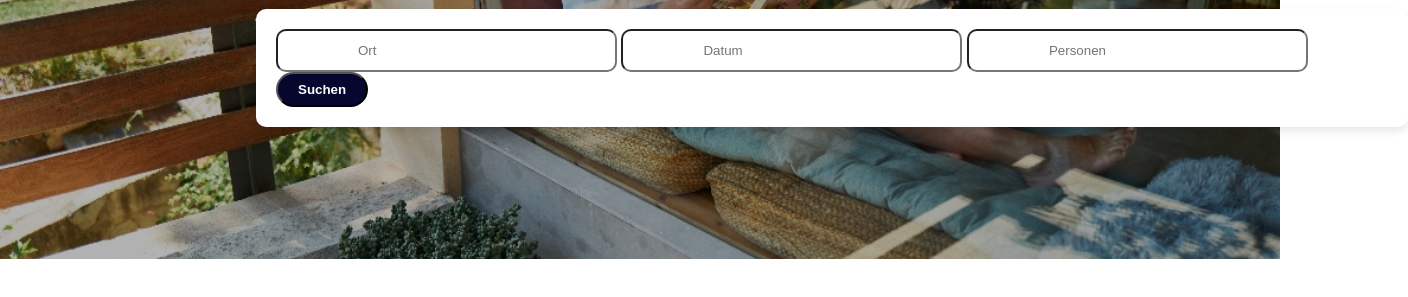
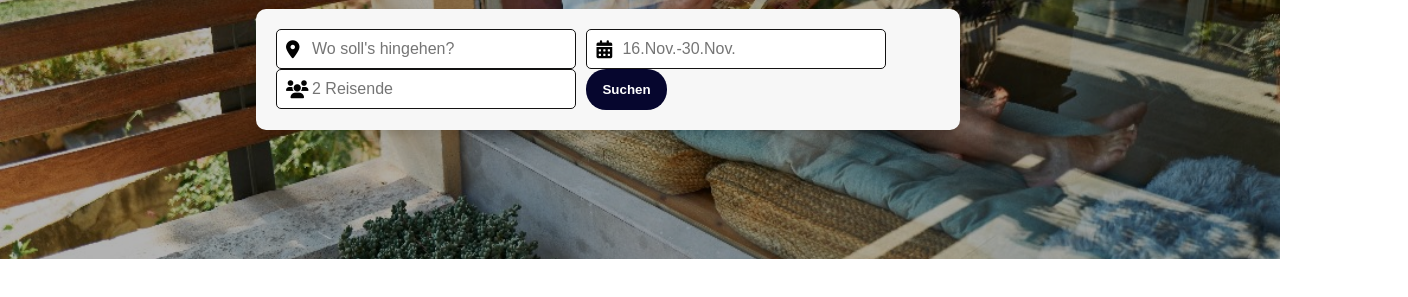
Before and after one commit to IBIRASA/Thgym, a plain HTML site: page thgymwebsite/Index.html in a window 1280 px wide. Shown: the part 379-676 px from the top of the page, 1408 px wide, since content can reach past the window. Drawn offline with nearby package versions, Linux system fonts and the light colour scheme.

Commit message:
landing-inputs

```diff
--- a/thgymwebsite/Index.html
+++ b/thgymwebsite/Index.html
@@ -31,9 +31,22 @@
     <div class="big-image">
         <div class="maincontent-div">
             <form>
-                <input type="text" placeholder="Ort">
-                <input type="text" placeholder="Datum">
-                <input type="text" placeholder="Personen">
+                <div class="input-container">
+                    <i class="fas fa-map-marker-alt"></i>
+                    <input type="text" placeholder="Wo soll's hingehen?">
+
+                </div>
+                <div class="input-container">
+                    <i class="fas fa-calendar-alt"></i>
+                    <input type="text" placeholder="16.Nov.-30.Nov.">
+
+                </div>
+                <div class="input-container">
+                    <i class="fas fa-users"></i>
+                    <input type="text" placeholder="2 Reisende">
+
+                </div>
+
                 <button type="submit" class="input-btn">Suchen</button>
             </form>
         </div>
--- a/thgymwebsite/index.css
+++ b/thgymwebsite/index.css
@@ -97,19 +97,16 @@ body {
 .maincontent-div {
     position: relative;
     z-index: 2;
-    width: 90%;
+    width: 55%;
     max-width: 1200px;
-    background-color: white;
+    background-color: rgb(247, 247, 247);
     padding: 20px 20px;
     border-radius: 10px;
     box-shadow: 0 4px 8px rgba(0, 0, 0, 0.1);
     margin-top: -250px;
     left: 20%;
 }
-.maincontent-div input {
-  padding: 12px 80px;
-  border-radius: 10px;
-}
+
 .input-btn
 {
     padding: 8px 20px;
@@ -117,7 +114,41 @@ body {
     background-color: rgb(6, 6, 46);
     color: white;
     font-weight: bolder;
+    border: none;
+    padding: 13px 16px;
+
+
 }
+.input-container {
+    position: relative;
+    display: inline-block;
+    margin: 10px;
+}
+
+.input-container {
+    position: relative;
+    display: inline-flex;
+    align-items: center;
+    margin: 0px;
+}
+
+.input-container i {
+    position: absolute;
+    left: 10px;
+    color: #020202;
+    font-size: 18px;
+    pointer-events: none;
+}
+
+.input-container input {
+    width: 300px;
+    padding: 10px 10px 10px 35px;
+    border: 1px solid #131212;
+    border-radius: 5px;
+    font-size: 16px;
+    margin-right: 6px;
+}
+
 @media (max-width: 768px) {
     .header-1 {
         font-size: 50px;
```
